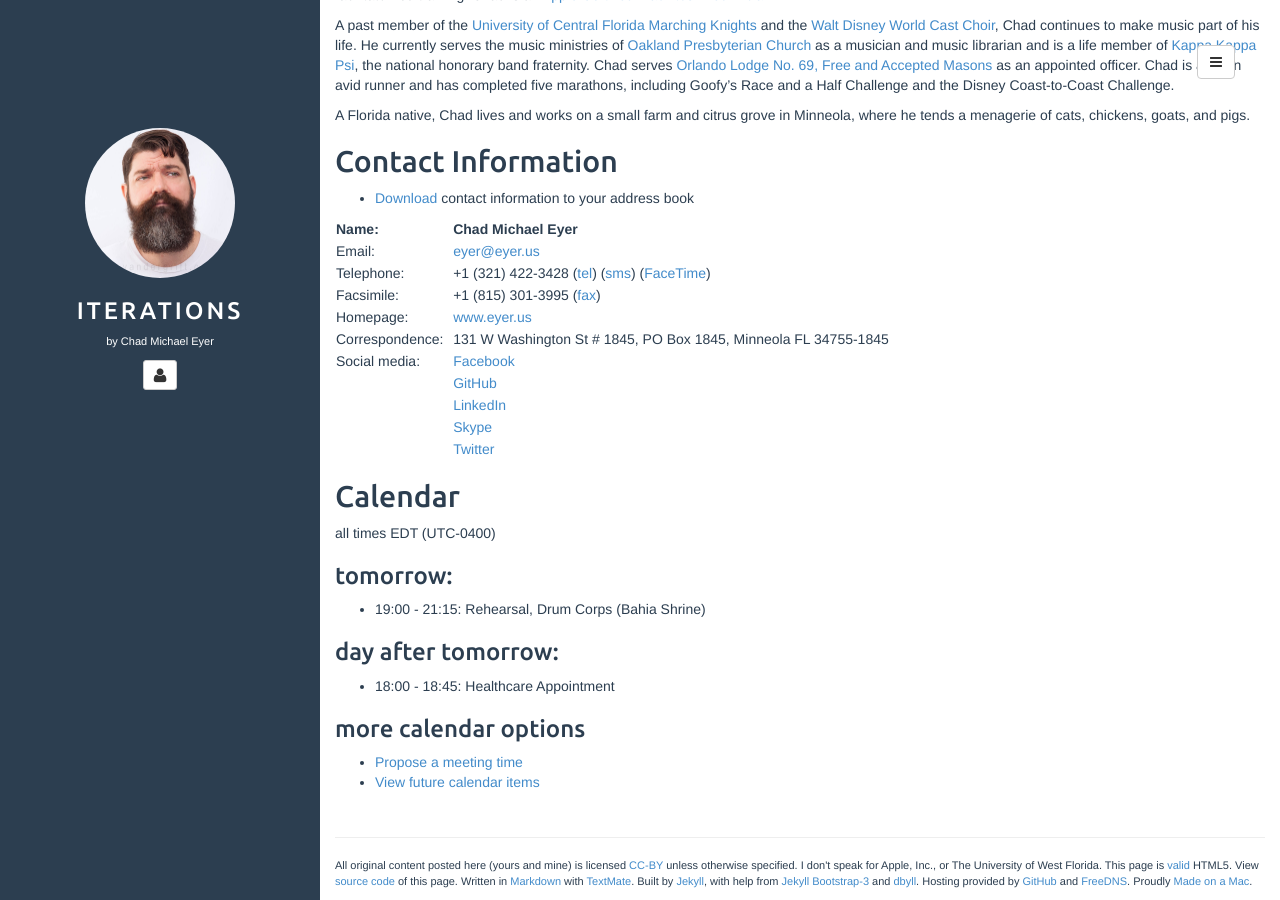
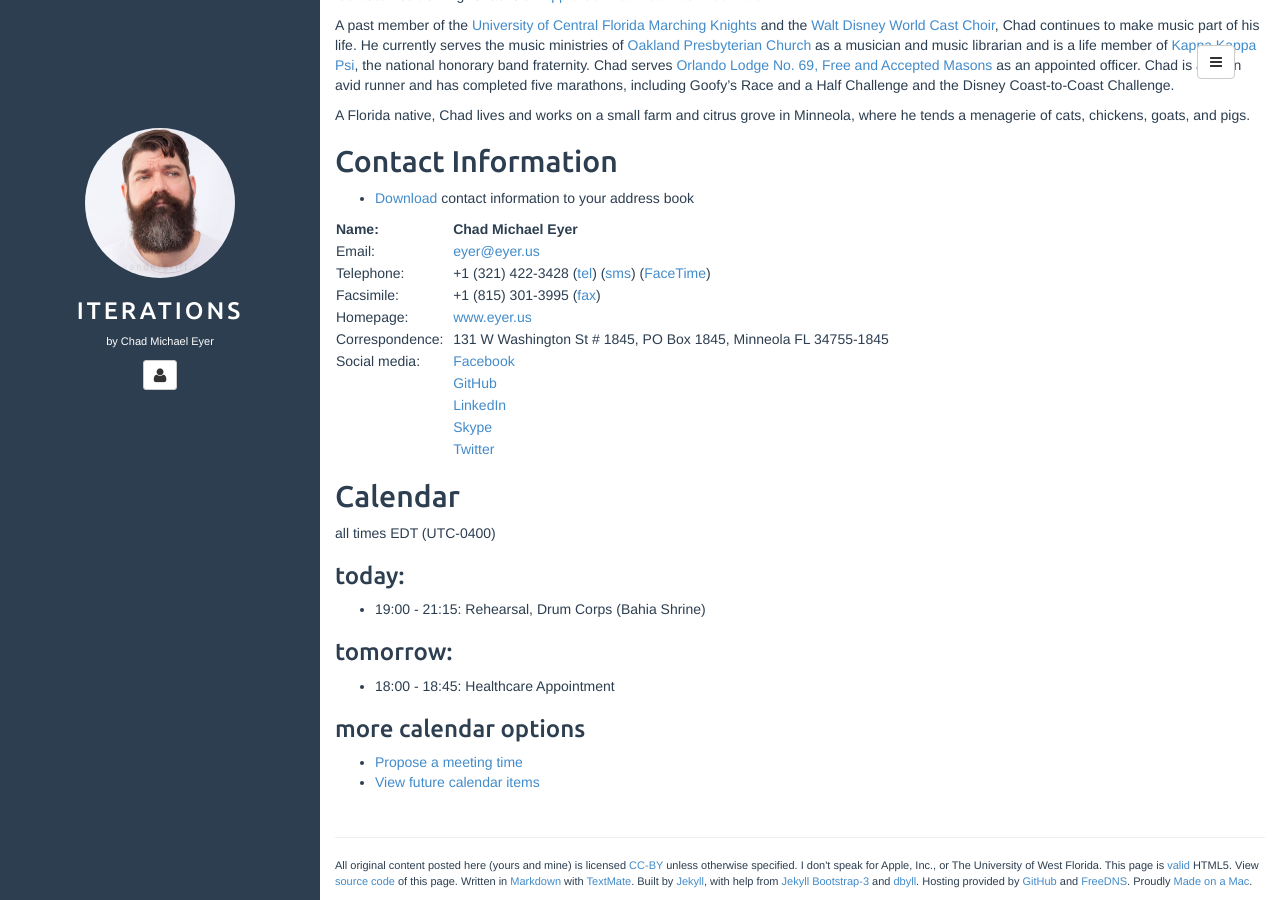
Before and after one commit to chadmichaeleyer/chadmichaeleyer.github.io, a Jekyll site: the page built from about.md, in a window 1280 px wide and 900 px high, scrolled down 954 px. Built offline with Jekyll 4.4.1, drawn with Linux system fonts in a browser that asks for light colours.

Commit message:
calendar update

```diff
--- a/calendar-year.markdown
+++ b/calendar-year.markdown
@@ -1458,3 +1458,8 @@ all times EDT (UTC-0400)
 
 * 07:00 - 21:30: AppleCare Advisor
 * 20:15 - 21:45: Rehearsal, Sanctuary Choir (First Presbyterian)
+
+### 2018-10-04 (Thu):
+
+* 07:00 - 21:30: AppleCare Advisor
+* 18:00 - 18:45: Healthcare Appointment
--- a/calendar.markdown
+++ b/calendar.markdown
@@ -1,9 +1,9 @@
 all times EDT (UTC-0400)
+
+### today:
+
+* 19:00 - 21:15: Rehearsal, Drum Corps (Bahia Shrine)
 
 ### tomorrow:
 
-* 19:00 - 21:15: Rehearsal, Drum Corps (Bahia Shrine)
-
-### day after tomorrow:
-
 * 18:00 - 18:45: Healthcare Appointment
```
